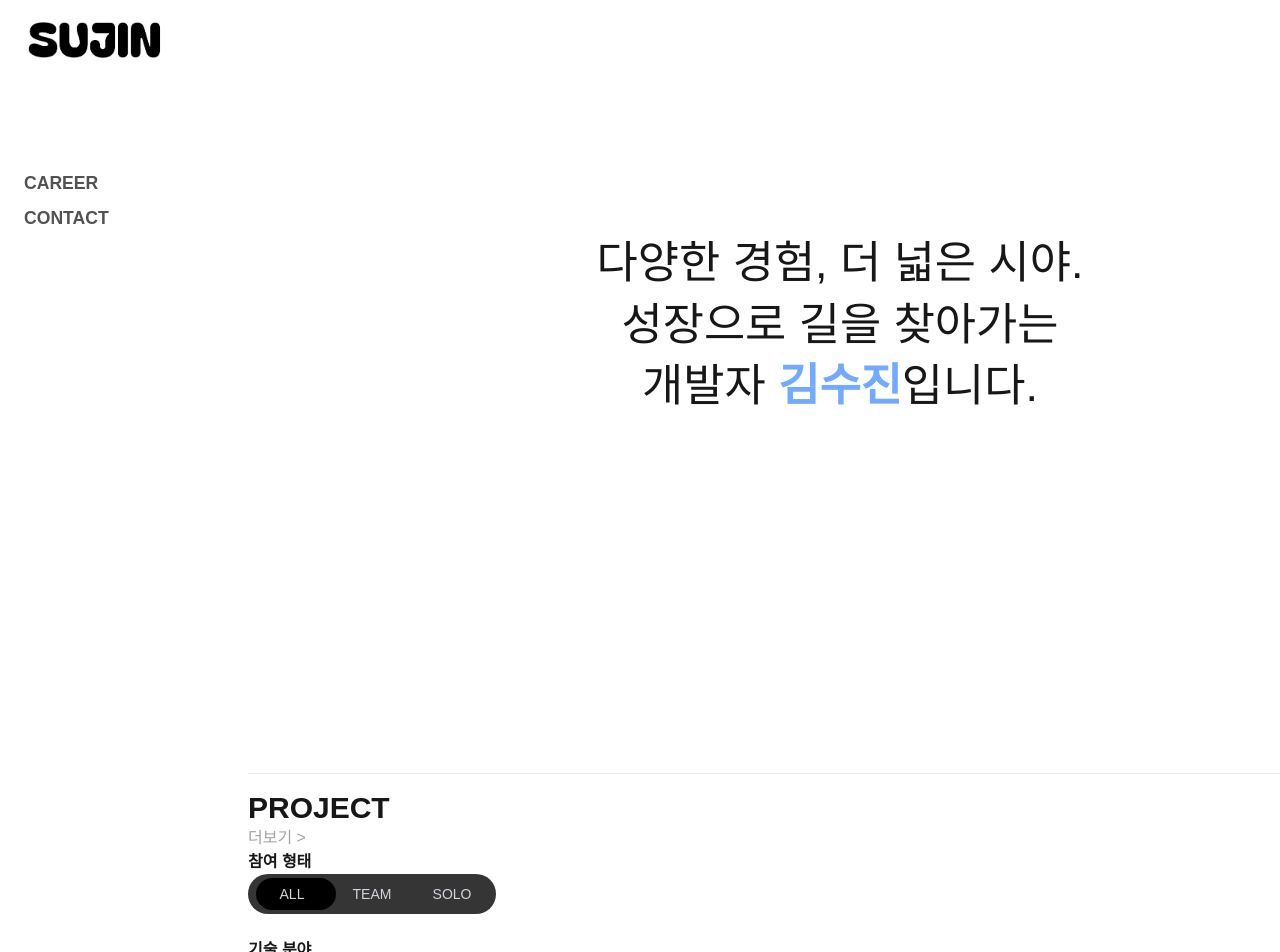
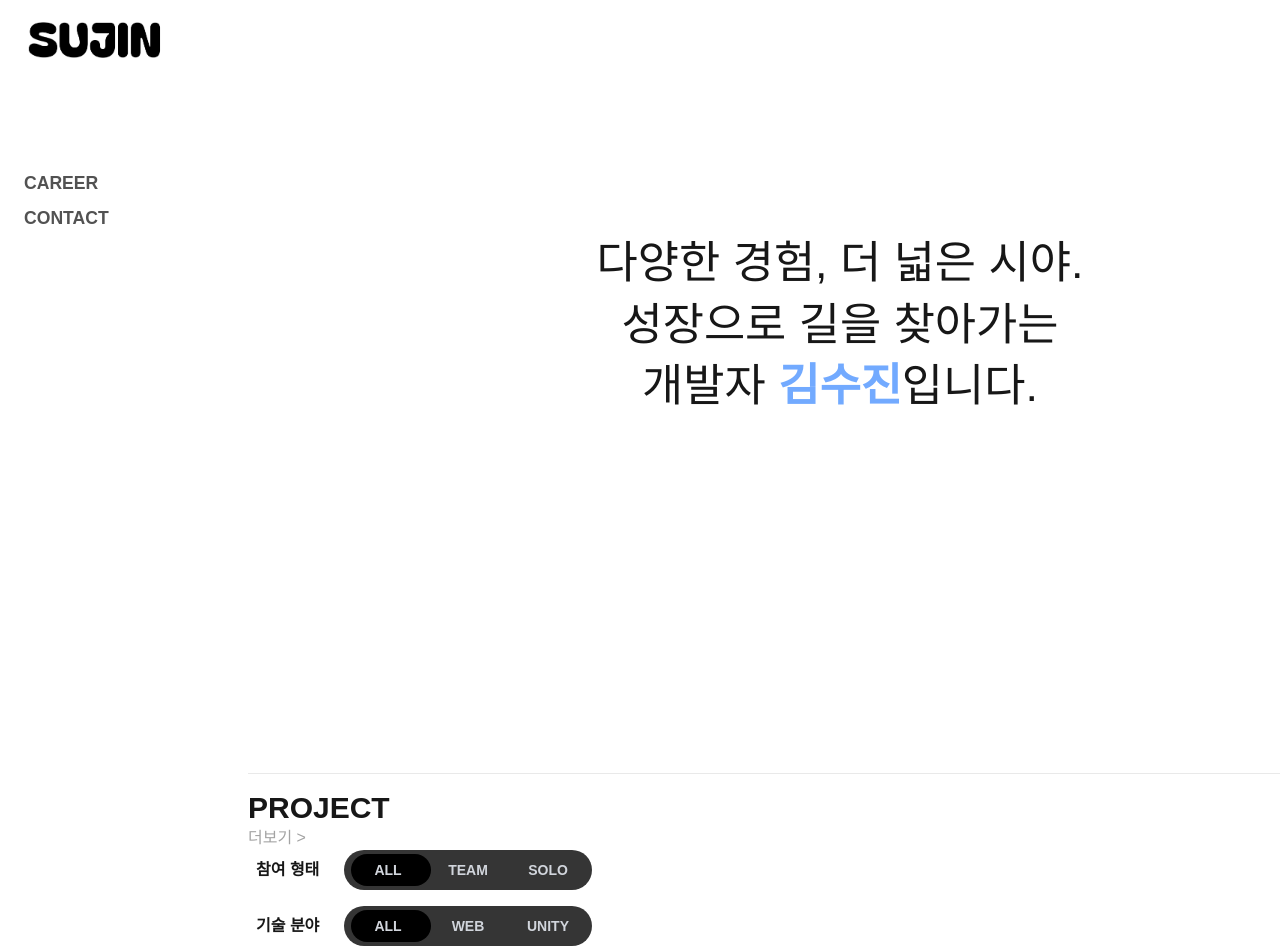
Before and after one commit to Nuuuing/sujin_portfolio, a Next.js app: page / in a window 1280 px wide. Shown: the top 952 px of the page. Built offline with nearby package versions, Linux system fonts and the light colour scheme; a web font is replaced by a local one.

Commit message:
[Fix] 검색조건 디자인 세부조정

```diff
--- a/src/components/common/Search.tsx
+++ b/src/components/common/Search.tsx
@@ -12,28 +12,19 @@ interface SearchProps {
 }
 
 export const Search = ({ title, motionKey, motionArea, motionIndex, children }: SearchProps) => {
-    const [isSmall, setIsSmall] = useState(false);
 
-    useEffect(() => {
-        const handleResize = () => {
-            setIsSmall(window.innerWidth < 640);
-        };
-        handleResize(); // 초기값 설정
-        window.addEventListener('resize', handleResize);
-        return () => window.removeEventListener('resize', handleResize);
-    }, []);
-
-    const left = `${isSmall ? motionArea[motionIndex] * 0.9 : motionArea[motionIndex]}rem`;
 
     return (
-        <div className="mb-6 w-full">
-            <p className="font-extrabold mb-2 sm:mb-0 sm:w-24">{title}</p>
-            <div className="relative flex flex-wrap justify-start sm:justify-center bg-[#353535] rounded-full p-2 gap-2 w-fit max-w-full">
+      <div className="lg:flex lg:items-center mb-4 sm:w-full">
+        <p className="font-extrabold w-24 p-2 whitespace-nowrap">{title}</p>
+        <div className="font-extrabold relative flex justify-start sm:justify-center bg-[#353535] rounded-full p-2 gap-2 w-fit max-w-full">
             {motionKey && (
                 <motion.div
                     layoutId={motionKey}
-                        className="absolute top-1 bottom-1 w-[4.5rem] sm:w-20 rounded-full bg-black z-0"
-                        style={{ left }}
+                    className="absolute top-1 bottom-1 w-[5rem] sm:w-20 rounded-full bg-black z-0"
+                        style={{
+                            left: `${motionArea[motionIndex]}rem`
+                        }}
                     transition={{ type: 'spring', stiffness: 500, damping: 30 }}
                 />
             )}
--- a/src/components/main/ProjSection.tsx
+++ b/src/components/main/ProjSection.tsx
@@ -14,7 +14,7 @@ export const ProjSection = () => {
     const techOptions = ['ALL', 'WEB', 'UNITY'];
     const [techField, setTechField] = useState('ALL');
 
-    const selectLeftArea = [0.5, 6, 11.5]
+    const selectLeftArea = [0.45, 5.3, 10.1]
 
     const filteredData = projectData.filter(data => {
         const matchParticipation =
```
Lines whose indentation alone changed are shown as unchanged.
